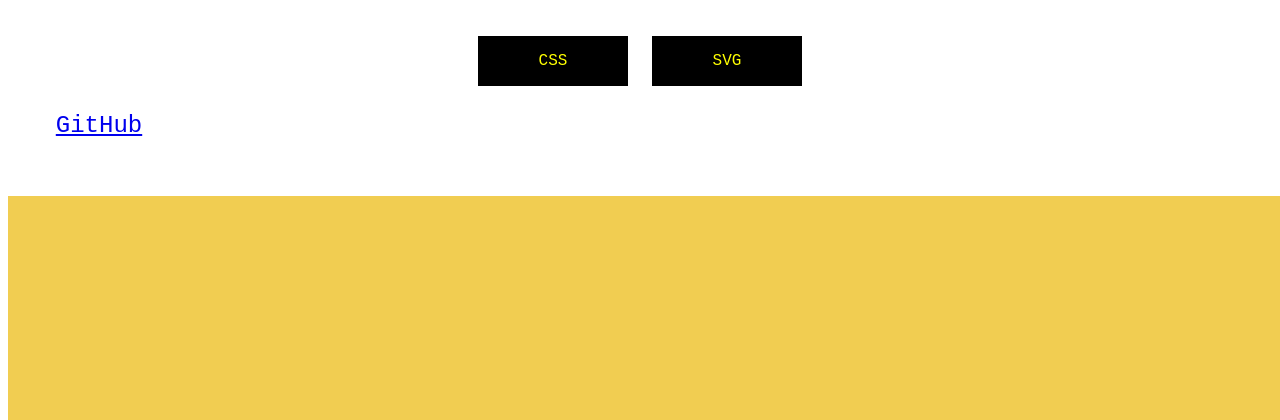
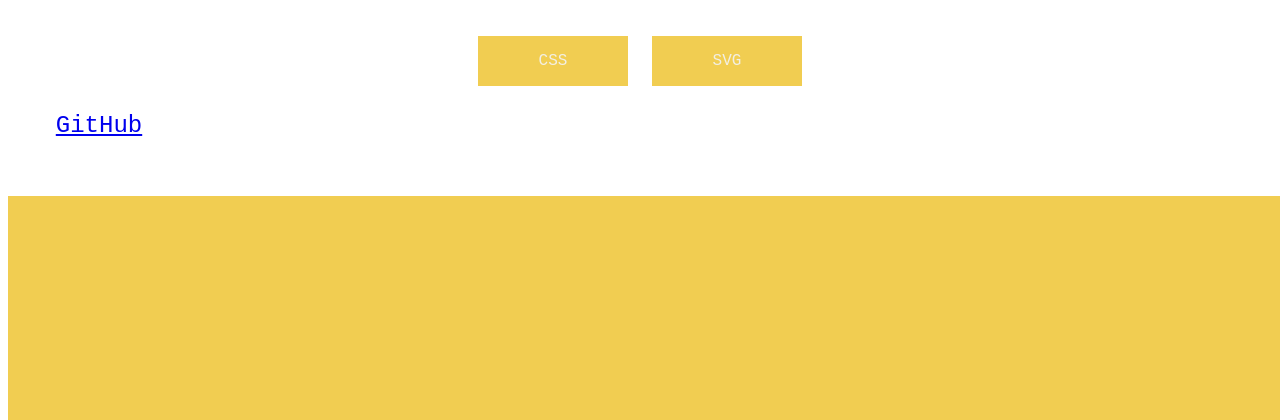
Before and after one commit to LanceVaflor/webanimation-portfolio, a PHP site: page / in a window 1280 px wide. Shown: the top 420 px of the page. Run offline with PHP 8.4, Linux system fonts and the light colour scheme.

Commit message:
Update style.css

```diff
--- a/style.css
+++ b/style.css
@@ -40,8 +40,8 @@ background-color: #FFFFFF;
 
 
 .dropbtn {
-    background-color: #000000;
-    color: yellow;
+    background-color: #F1CD51;
+    color: #F2EFE4;
     padding: 16px;
     height: 50px;
     width: 150px;
```
